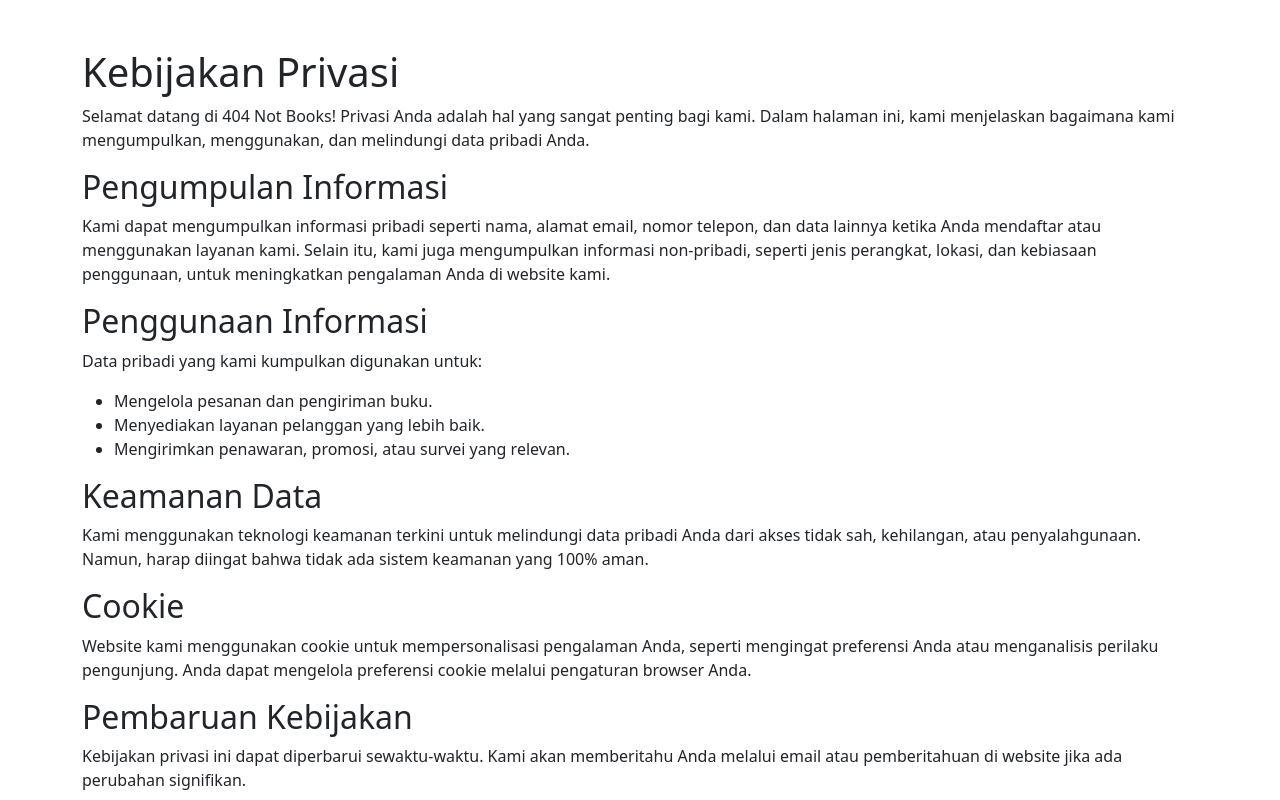
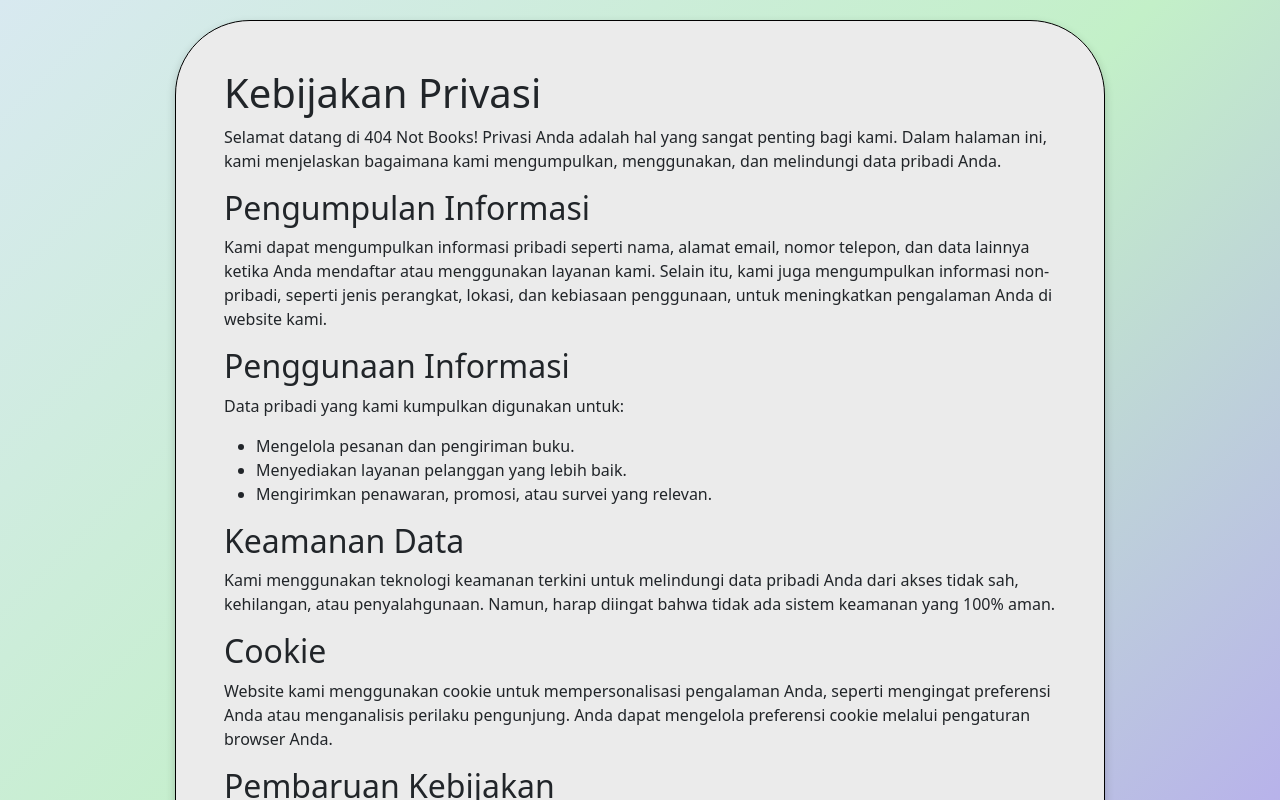
Before and after one commit to TeguhRandiAngginta/404notbooks, a React (Vite) app in the folder client/: page /privacy-policy in a window 1280 px wide. Shown: the top 800 px of the page. Built offline with nearby package versions, Linux system fonts and the light colour scheme.

Commit message:
memperbaiki bagian tampilan privacy-policy dengan membuat container dan card

```diff
--- a/client/package.json
+++ b/client/package.json
@@ -18,13 +18,13 @@
     "react-dom": "^18.3.1",
     "react-hook-form": "^7.53.2",
     "react-hot-toast": "^2.4.1",
-    "react-router-dom": "^7.0.0"
+    "react-router-dom": "^7.0.1"
   },
   "devDependencies": {
     "@types/react": "^18.2.43",
     "@types/react-dom": "^18.2.17",
     "@vitejs/plugin-react": "^4.2.1",
-    "eslint": "^8.55.0",
+    "eslint": "^8.57.1",
     "eslint-plugin-react": "^7.33.2",
     "eslint-plugin-react-hooks": "^4.6.0",
     "eslint-plugin-react-refresh": "^0.4.5",
--- a/client/src/pages/PrivacyPolicy.jsx
+++ b/client/src/pages/PrivacyPolicy.jsx
@@ -2,10 +2,21 @@
 import Container from 'react-bootstrap/Container';
 import Row from 'react-bootstrap/Row';
 import Col from 'react-bootstrap/Col';
+import Card from 'react-bootstrap/Card';
+import './style.css';
 
 export default function PrivacyPolicy() {
     return (
-        <Container className="mt-5">
+        <Container
+            fluid
+            className="d-flex justify-content-center align-items-center"
+            style={{
+                minHeight: '100vh',
+                background: 'linear-gradient(135deg, #d8e9f0, #c3f0c8, #b5a3f3)', // Warna gradien
+                padding: '20px',
+            }}
+        >
+            <Card className="p-5 w-75 card">
             <Row>
                 <Col>
                     <h1>Kebijakan Privasi</h1>
@@ -57,6 +68,7 @@
                     </p>
                 </Col>
             </Row>
+            </Card>
         </Container>
     );
-};
+}
--- a/client/src/pages/Signup.jsx
+++ b/client/src/pages/Signup.jsx
@@ -20,7 +20,7 @@
         formState: { errors, isSubmitting },
     } = useForm();
 
-    const doSubmit = async (values) => {
+    const doSubmit = async () => {
         toast.success('Sign Up Successful. You are now logged in');
     };
 
@@ -34,15 +34,6 @@
                 padding: '20px',
             }}
         >
-            {/* </Container>
-        <Container
-            fluid
-            className="d-flex justify-content-center align-items-center"
-            style={{
-                minHeight: '100vh',
-                background: 'linear-gradient(to bottom, #d8e9f0, #0fa3e7)', // Gradien warna
-            }}
-        > */}
             <Card className="p-5 w-75 card">
                 <Row>
                     {/* Bagian Kiri */}
```
Also changed, not shown: 1 other file (tests, documents, lock files or other folders).
